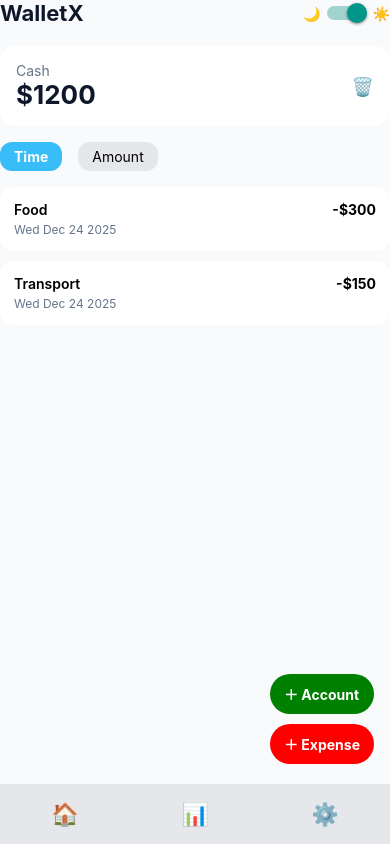
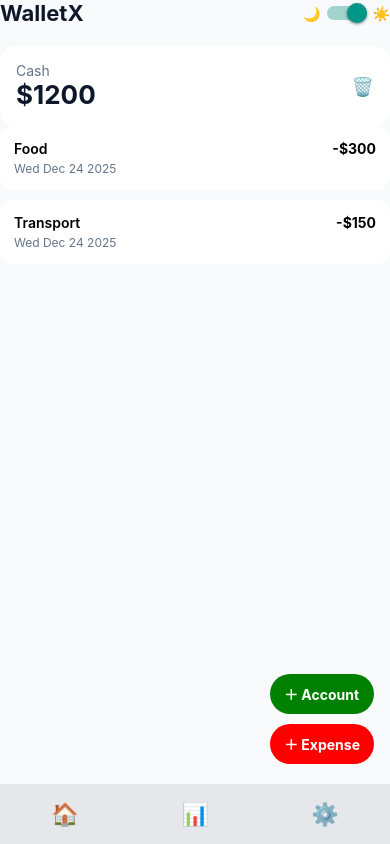
Before and after one commit to bhagyasandakelum/WalletX, a React Native app: screen / in a window 390 px wide. Built offline with nearby package versions, Linux system fonts and the light colour scheme.

Commit message:
remove filter buttons

```diff
--- a/package.json
+++ b/package.json
@@ -10,6 +10,8 @@
     "web": "expo start --web"
   },
   "dependencies": {
+    "@react-navigation/native": "^7.1.26",
+    "@react-navigation/native-stack": "^7.9.0",
     "expo": "~54.0.30",
     "expo-linear-gradient": "~15.0.8",
     "expo-sqlite": "~16.0.10",
@@ -18,6 +20,8 @@
     "react-dom": "19.1.0",
     "react-native": "0.81.5",
     "react-native-chart-kit": "^6.12.0",
+    "react-native-safe-area-context": "~5.6.0",
+    "react-native-screens": "~4.16.0",
     "react-native-svg": "15.12.1",
     "react-native-web": "^0.21.0",
     "typescript": "~5.9.2"
--- a/src/screens/AddExpenseScreen.js
+++ b/src/screens/AddExpenseScreen.js
@@ -136,30 +136,7 @@ export default function App() {
         )}
       </Pressable>
 
-      {/* ---------- SORT ---------- */}
-      <View style={styles.sortRow}>
-        <Pressable onPress={() => setSortBy('time')}>
-          <Text
-            style={[
-              styles.sortBtn,
-              sortBy === 'time' && styles.sortActive,
-            ]}
-          >
-            Time
-          </Text>
-        </Pressable>
-
-        <Pressable onPress={() => setSortBy('amount')}>
-          <Text
-            style={[
-              styles.sortBtn,
-              sortBy === 'amount' && styles.sortActive,
-            ]}
-          >
-            Amount
-          </Text>
-        </Pressable>
-      </View>
+      {/* ---------- SORT BUTTONS ---------- */}
 
       {/* ---------- EXPENSE LIST ---------- */}
       <FlatList
```
Also changed, not shown: 1 other file (tests, documents, lock files or other folders).
